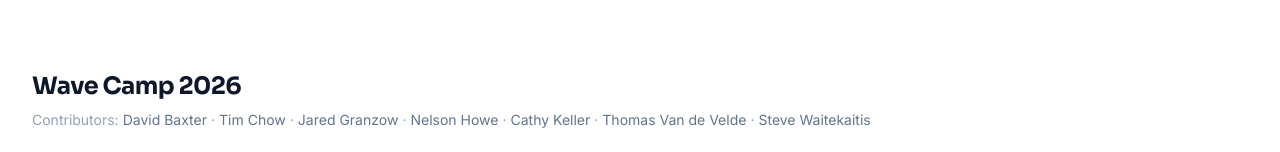
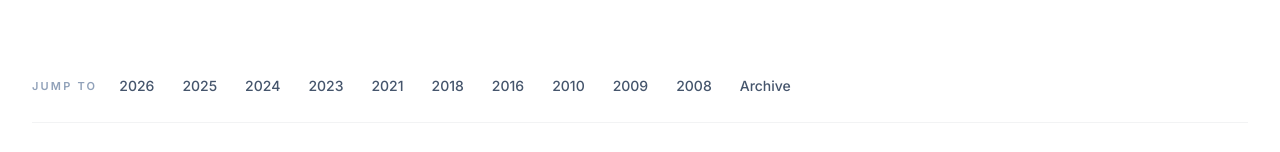
Before and after one commit to soaringibex/mtwashingtonsoaring, a Next.js app: page /gallery in a window 1280 px wide. Shown: the part 479-631 px from the top of the page. Built offline with nearby package versions, Linux system fonts and the light colour scheme; grey boxes are pictures that could not be loaded.

Commit message:
feat(photos): the gallery gains a year jump bar
A row of album years at the top of the page — 2026 through 2008 and the
archive — linking to each album's anchor. Sections carry a scroll margin
so a jumped-to heading clears the sticky header.

```diff
--- a/src/app/gallery/page.tsx
+++ b/src/app/gallery/page.tsx
@@ -24,6 +24,26 @@ export default function GalleryPage() {
 
       <section className="py-16 sm:py-20">
         <Container>
+          <nav
+            aria-label="Jump to an album year"
+            className="mb-12 flex flex-wrap items-center gap-x-0.5 gap-y-1 border-b border-slate-900/5 pb-5 sm:gap-x-1 sm:gap-y-2"
+          >
+            <span className="mr-1.5 text-[11px] font-semibold uppercase tracking-[0.2em] text-slate-400">
+              Jump to
+            </span>
+            {albums.map((album) => {
+              const label = album.id === "archive" ? "Archive" : album.id;
+              return (
+                <a
+                  key={album.id}
+                  href={`#album-${album.id}`}
+                  className="rounded-full px-2 py-1.5 text-sm font-medium text-slate-600 transition-colors hover:bg-sky-50 hover:text-sky-700 focus:outline-none focus-visible:ring-2 focus-visible:ring-sky-500 focus-visible:ring-offset-2 sm:px-3"
+                >
+                  {label}
+                </a>
+              );
+            })}
+          </nav>
           <PhotoGrid albums={albums} />
         </Container>
       </section>
--- a/src/components/gallery/PhotoGrid.tsx
+++ b/src/components/gallery/PhotoGrid.tsx
@@ -79,7 +79,12 @@ export function PhotoGrid({ albums }: { albums: Album[] }) {
           const credits = contributors(album);
           const selected = highlight?.albumId === album.id ? highlight.credit : null;
           return (
-            <section key={album.id} id={`album-${album.id}`} aria-labelledby={`album-${album.id}-title`}>
+            <section
+              key={album.id}
+              id={`album-${album.id}`}
+              aria-labelledby={`album-${album.id}-title`}
+              className="scroll-mt-28"
+            >
               <h3
                 id={`album-${album.id}-title`}
                 className="font-display text-2xl font-bold tracking-tight text-slate-900"
```
